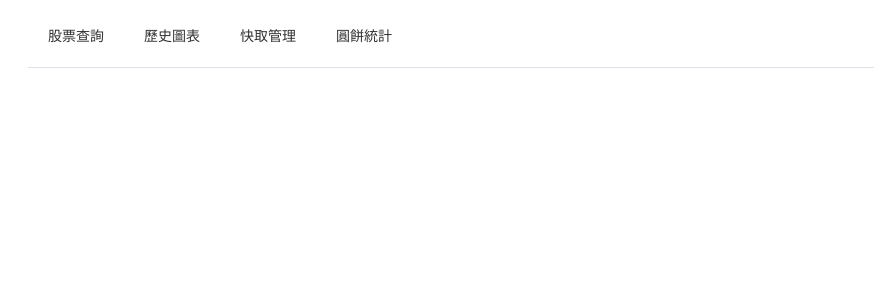
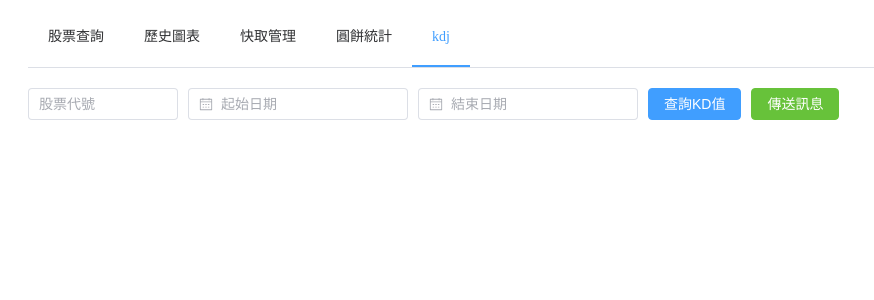
Before and after one commit to dragonleolin/Vue_StockApp, a Vue app: page /fugle-kdj in a window 1280 px wide. Before the commit this address had no page. Shown: the top 300 px of the page, without its empty margins (0-874 px from the left). Built offline with nearby package versions, Linux system fonts and the light colour scheme.

Commit message:
新增查詢KD按鈕

```diff
--- a/src/App.vue
+++ b/src/App.vue
@@ -6,6 +6,7 @@
         <el-menu-item index="/chart">歷史圖表</el-menu-item>
         <el-menu-item index="/cache">快取管理</el-menu-item>
         <el-menu-item index="/query-pie">圓餅統計</el-menu-item>
+        <el-menu-item index="/fugle-kdj">kdj</el-menu-item>
       </el-menu>
     </el-header>
     <el-main>
--- a/src/router/index.js
+++ b/src/router/index.js
@@ -3,12 +3,14 @@ import Home from '../views/Home.vue'
 import ChartView from '../views/ChartView.vue'
 import CacheView from '../views/CacheView.vue'
 import PieChartView from '../views/PieChartView.vue'
+import KdjFeatureView from '../views/KdjFeatureView.vue'
 
 const routes = [
   { path: '/', component: Home },
   { path: '/chart', component: ChartView },
   { path: '/cache', component: CacheView },
   { path: '/query-pie', component: PieChartView },
+  { path: '/fugle-kdj', component: KdjFeatureView },
 ]
 
 export default createRouter({
--- /dev/null
+++ b/src/views/KdjFeatureView.vue
@@ -0,0 +1,94 @@
+<template>
+    <div>
+      <!-- 輸入區塊 -->
+      <el-input v-model="code" placeholder="股票代號" style="width: 150px" />
+      <el-date-picker v-model="from" type="date" placeholder="起始日期" style="margin-left: 10px" />
+      <el-date-picker v-model="to" type="date" placeholder="結束日期" style="margin-left: 10px" />
+
+      <!-- 查詢KD值 -->
+      <el-button type="primary" @click="fetchKD" style="margin-left: 10px">查詢KD值</el-button>
+
+      <!-- 傳送訊息 -->
+      <el-button type="success" @click="sendMessage" style="margin-left: 10px">傳送訊息</el-button>
+    </div>
+
+    <!-- 回傳資訊 -->
+    <div v-if="kdResult" style="margin-top: 20px;">
+    <p>代碼：{{ kdResult.code }}</p>
+    <p>日期：{{ kdResult.date }}</p>
+    <p>K值：{{ kdResult.k }}</p>
+    <p>D值：{{ kdResult.d }}</p>
+    </div>
+
+    <div v-if="messageResult" style="margin-top: 20px;">
+      <p>伺服器回應訊息：{{ messageResult }}</p>
+    </div>
+  </template>
+
+  <script setup>
+  import { ref } from 'vue'
+  import axios from 'axios'
+
+  const code = ref('')
+  const from = ref('')
+  const to = ref('')
+
+  const kdResult = ref(null)
+  const messageResult = ref('')
+
+
+  const formatDate = (date) => {
+    if (!date) return ''
+    const d = new Date(date)
+    const year = d.getFullYear()
+    const month = String(d.getMonth() + 1).padStart(2, '0')
+    const day = String(d.getDate()).padStart(2, '0')
+    return `${year}-${month}-${day}`
+  }
+
+  const fetchKD = async () => {
+    const formattedFrom = formatDate(from.value)
+    const formattedTo = formatDate(to.value)
+
+    if (code.value && formattedFrom && formattedTo) {
+      try {
+        const response = await axios.get(`/stock/kdj/${code.value}?from=${formattedFrom}&to=${formattedTo}`)
+        console.log('收到的資料：', JSON.stringify(response.data, null, 2))
+        const dataStr = response.data // 例如："代碼：2330\n日期：2025-07-21\nK值：92.36\nD值：94.17"
+
+      const parsed = parseKDString(dataStr)
+      kdResult.value = parsed
+    } catch (error) {
+      console.error("API 錯誤:", error)
+    }
+    }
+  }
+
+    const sendMessage = async () => {
+        if (!code.value) {
+            messageResult.value = '請先輸入股票代號'
+            return
+        }
+        try {
+            const response = await axios.get(`/stock/sendKdj/${code.value}`)
+            console.log('收到的資料：', JSON.stringify(response.data, null, 2))
+            messageResult.value = response.data
+            kdResult.value = null
+        } catch (err) {
+            console.error('傳送失敗：', err)
+            messageResult.value = '傳送失敗，請確認伺服器有回應'
+        }
+    }
+    const parseKDString = (str) => {
+    const lines = str.split('\n')
+    const result = {}
+    lines.forEach(line => {
+        const [key, value] = line.split('：')
+        if (key.includes('代碼')) result.code = value
+        else if (key.includes('日期')) result.date = value
+        else if (key.includes('K')) result.k = value
+        else if (key.includes('D')) result.d = value
+    })
+    return result
+    }
+  </script>
```
